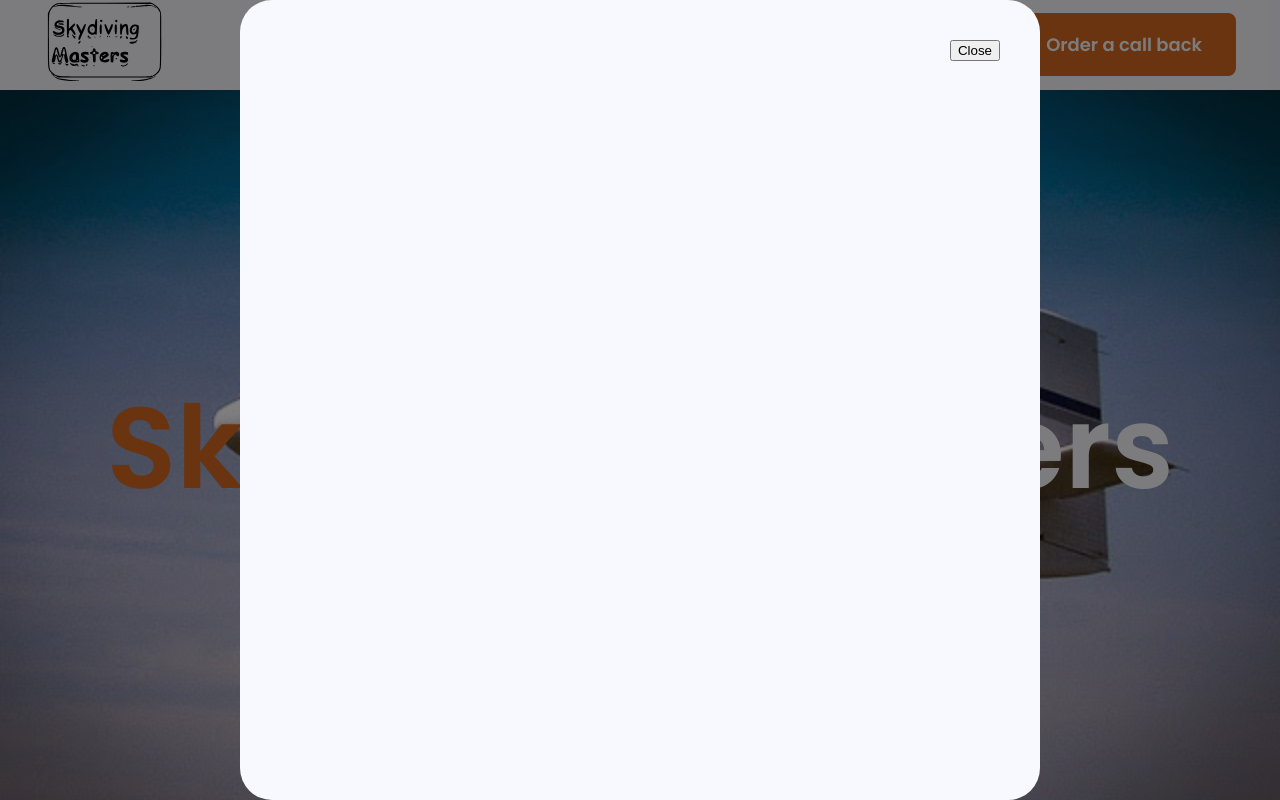
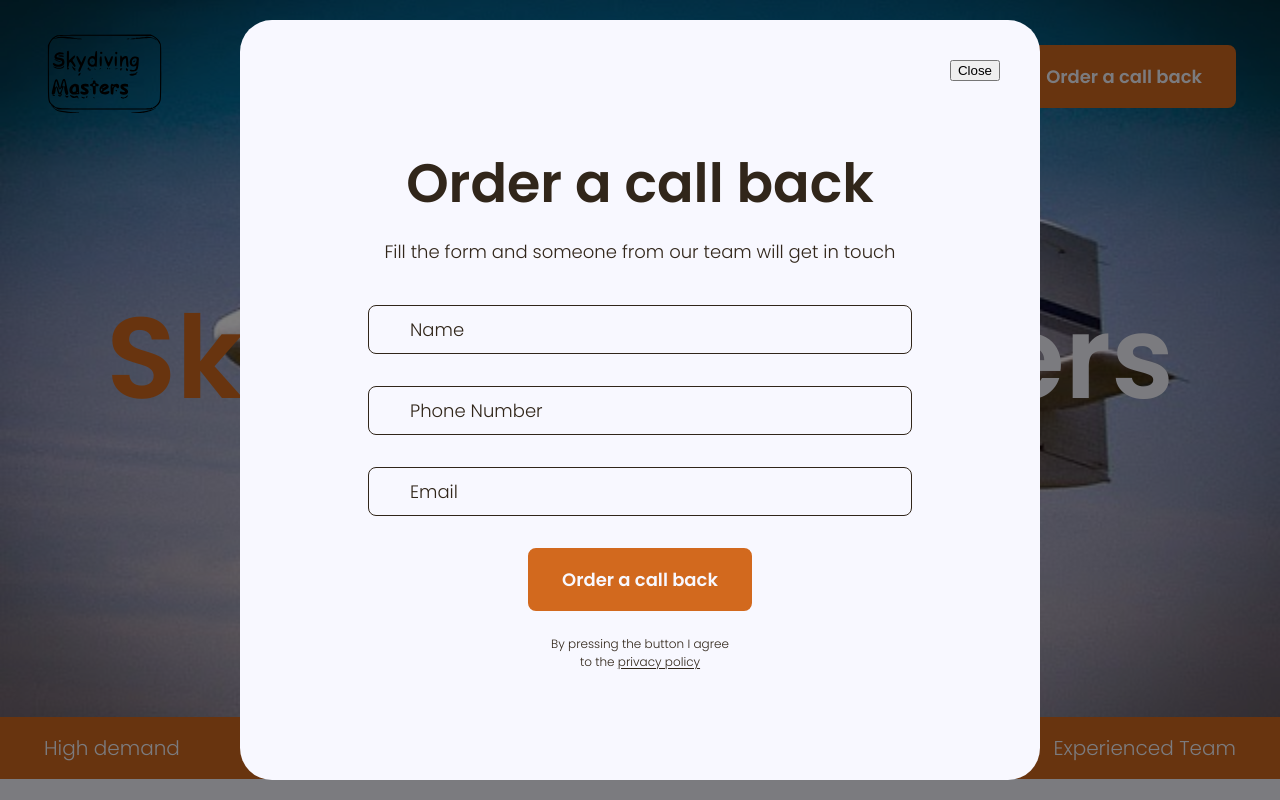
Before and after one commit to JuliaT47/SkydivingMasters, a plain HTML site: page index.html in a window 1280 px wide. Shown: the top 800 px of the page. Drawn offline with Linux system fonts and the light colour scheme.

Commit message:
Modal form added

```diff
--- a/css/styles.css
+++ b/css/styles.css
@@ -111,6 +111,14 @@ a {
 .logo {
   width: 120px;
 }
+.spin {
+  transition: transform 3s ease-in-out;
+}
+
+.spin:hover {
+  transform: rotate(-360deg);
+}
+
 /* Button */
 .button {
   padding: 16px 32px;
@@ -122,6 +130,7 @@ a {
   border: 2px solid var(--color-brand);
   border-radius: 8px;
   cursor: pointer;
+  transition: color 0.5s, background-color 0.5s;
 }
 .button:hover {
   color: var(--color-brand);
@@ -132,11 +141,20 @@ a {
   color: var(--color-primary-light);
   font-weight: 400;
   text-decoration: none;
+  transition: color 0.3s; /*Always apply animation elements to to the
+  actual element you want to change, not to the hover*/
 }
 .link:hover {
   color: var(--color-brand);
 }
 /* Header */
+.header {
+  position: absolute;
+  top: 0;
+  left: 0;
+  width: 100%;
+  padding-top: 32px;
+}
 .header-container {
   display: flex;
   align-items: center;
@@ -285,6 +303,10 @@ a {
   border: 1px solid var(--color-brand);
   height: 444px;
   box-shadow: 2px 2px 3px 4px var(--color-brand);
+  transition: transform 0.5s;
+}
+.disciplines:hover {
+  transform: scale(1.05);
 }
 .disciplines-title {
   margin-bottom: 80px;
@@ -308,6 +330,7 @@ a {
   cursor: pointer;
   border-radius: 50%;
   fill: var(--color-brand);
+  transition: color 0.5s, background-color 0.5s;
 }
 .slider:hover {
   background-color: var(--color-brand);
@@ -327,6 +350,7 @@ a {
   flex-shrink: 0;
   border: none;
   border-radius: 16px;
+  height: 700px;
 }
 /* Contacts section */
 .contact-section {
@@ -334,12 +358,17 @@ a {
 }
 .contact-container {
   display: flex;
-  gap: 32px;
+  gap: 65px;
+  justify-content: space-evenly;
 }
 .contact-title {
   margin-bottom: 16px;
 }
-
+.modal.contact {
+  min-width: 600px;
+  padding: 30px;
+  border: 3px solid var(--color-brand);
+}
 /* Footer */
 .footer {
   background-color: #31261a;
@@ -387,6 +416,7 @@ a {
   font-size: 16px;
   font-weight: 300;
   text-decoration: none;
+  transition: color 0.3s;
 }
 .address-link:hover {
   color: var(--color-brand);
@@ -411,13 +441,20 @@ a {
   display: flex;
   align-items: center;
   justify-content: center;
+  padding: 20px 0;
+  transition: opacity 0.3s, visibility 0.3s; /*opacity corresponds to
+  opening of the window, and visibility to closing*/
 }
 .modal {
   position: relative;
-  width: 800px;
-  height: 800px;
+  width: 100%;
+  max-width: 800px;
+  height: 100%;
+  max-height: 800px;
   background-color: var(--color-primary-light);
   border-radius: 32px;
+  padding: 128px;
+  overflow-y: auto;
 }
 .backdrop.is-hidden {
   opacity: 0;
@@ -429,3 +466,51 @@ a {
   top: 40px;
   right: 40px;
 }
+/*Form*/
+.form-field {
+  position: relative;
+  margin-bottom: 32px;
+}
+.form-label {
+  position: absolute;
+  left: 42px;
+  top: 11px;
+  transition: transform 0.5s;
+}
+.form-field:focus-within .form-label {
+  transform: translate(-40px, -40px);
+} /*Focus-within, when anything inside the element is in focus*/
+.form-input {
+  padding: 16px 42px;
+  width: 100%;
+  border: 1px solid var(--color-primary-dark);
+  border-radius: 8px;
+  background-color: transparent;
+}
+.form-input:focus {
+  border-color: var(--color-brand);
+  outline: none;
+}
+.form-button {
+  display: block;
+  margin: 0 auto 24px;
+}
+.form-policy {
+  max-width: 190px;
+  margin: 0 auto;
+  font-size: 12px;
+  line-height: 1.5;
+  text-align: center;
+}
+.form-policy-link {
+  color: var(--color-primary-dark);
+  text-underline-offset: 2px;
+}
+.section-title.form {
+  margin: 0 auto 20px;
+  text-align: center;
+}
+.form-text {
+  margin: 0 auto 40px;
+  text-align: center;
+}
--- a/index.html
+++ b/index.html
@@ -71,7 +71,9 @@
                 <span>Join us on our epic adventures 🪂✨.</span>
               </p>
             </div>
-            <img src="./Homer_Wingsuit.png" alt="Wingsuiter cartoon" />
+            <div class="spin">
+              <img src="./Homer_Wingsuit.png" alt="Wingsuiter cartoon" />
+            </div>
           </div>
         </div>
       </section>
@@ -226,11 +228,52 @@
         <div class="container">
           <div class="contact-container">
             <div class="contact-form">
-              <h2 class="contact-title section-title">
-                Join our bodyflying school
-              </h2>
-              <p>Add your contact details to get a call back!</p>
-              <button class="button" type="button">Order a call back</button>
+              <div class="modal contact">
+                <h2 class="section-title form">
+                  Join our <span class="accent">bodyflying school</span>
+                </h2>
+                <p class="form-text">
+                  Add your contact details to get a call back!
+                </p>
+                <form name="contact-form" autocomplete="off" novalidate>
+                  <div class="form-field">
+                    <label class="form-label" for="user-name">Name</label>
+                    <input
+                      class="form-input"
+                      type="text"
+                      id="user-name"
+                      name="user-name"
+                    />
+                  </div>
+                  <div class="form-field">
+                    <label class="form-label" for="user-tel"
+                      >Phone Number</label
+                    >
+                    <input
+                      class="form-input"
+                      type="tel"
+                      id="user-tel"
+                      name="user-tel"
+                    />
+                  </div>
+                  <div class="form-field">
+                    <label class="form-label" for="user-email">Email</label>
+                    <input
+                      class="form-input"
+                      type="email"
+                      id="user-email"
+                      name="user-email"
+                    />
+                  </div>
+                  <button class="button form-button" type="submit">
+                    Order a call back
+                  </button>
+                  <p class="form-policy">
+                    By pressing the button I agree to the
+                    <a class="form-policy-link" href="#">privacy policy</a>
+                  </p>
+                </form>
+              </div>
             </div>
             <iframe
               class="contact-map"
@@ -315,6 +358,46 @@
     <div class="backdrop">
       <div class="modal">
         <button class="modal-button-close" type="button">Close</button>
+        <h2 class="section-title form">Order a call back</h2>
+        <p class="form-text">
+          Fill the form and someone from our team will get in touch
+        </p>
+        <form name="modal-form" autocomplete="off" novalidate>
+          <div class="form-field">
+            <label class="form-label" for="user-name">Name</label>
+            <input
+              class="form-input"
+              type="text"
+              id="user-name"
+              name="user-name"
+            />
+          </div>
+          <div class="form-field">
+            <label class="form-label" for="user-tel">Phone Number</label>
+            <input
+              class="form-input"
+              type="tel"
+              id="user-tel"
+              name="user-tel"
+            />
+          </div>
+          <div class="form-field">
+            <label class="form-label" for="user-email">Email</label>
+            <input
+              class="form-input"
+              type="email"
+              id="user-email"
+              name="user-email"
+            />
+          </div>
+          <button class="button form-button" type="submit">
+            Order a call back
+          </button>
+          <p class="form-policy">
+            By pressing the button I agree to the
+            <a class="form-policy-link" href="#">privacy policy</a>
+          </p>
+        </form>
       </div>
     </div>
     <script src="./modal.js"></script>
```
